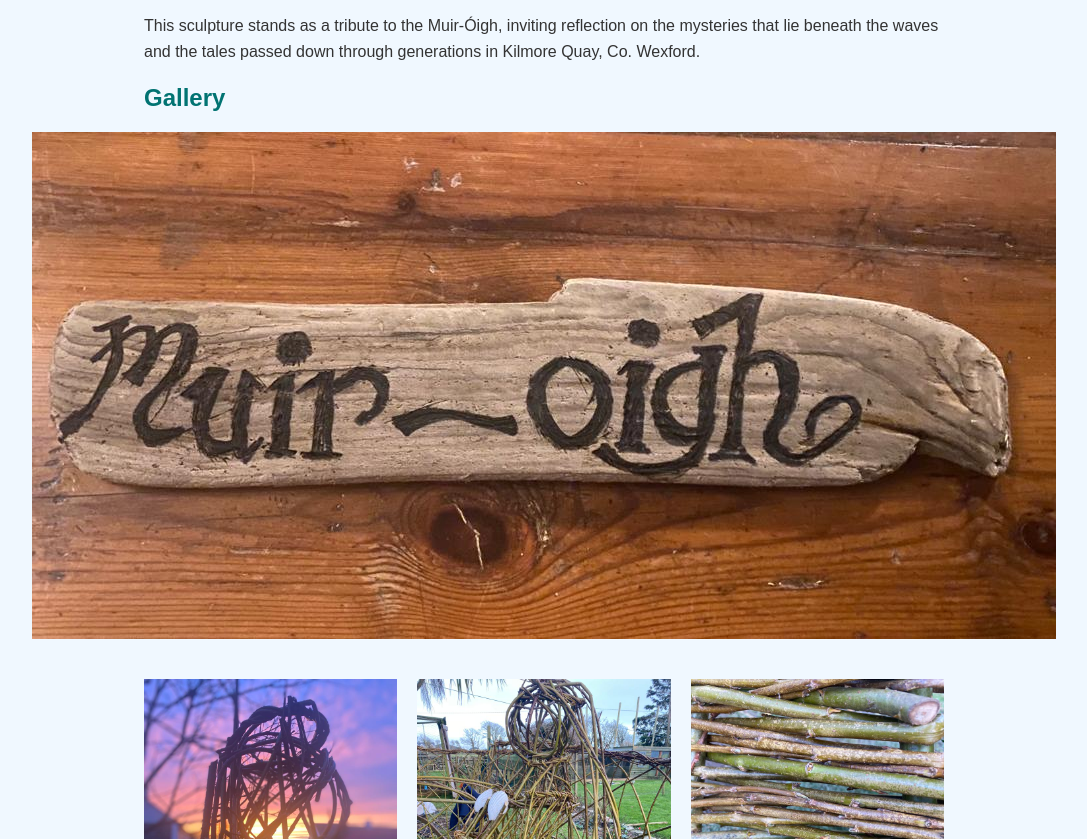
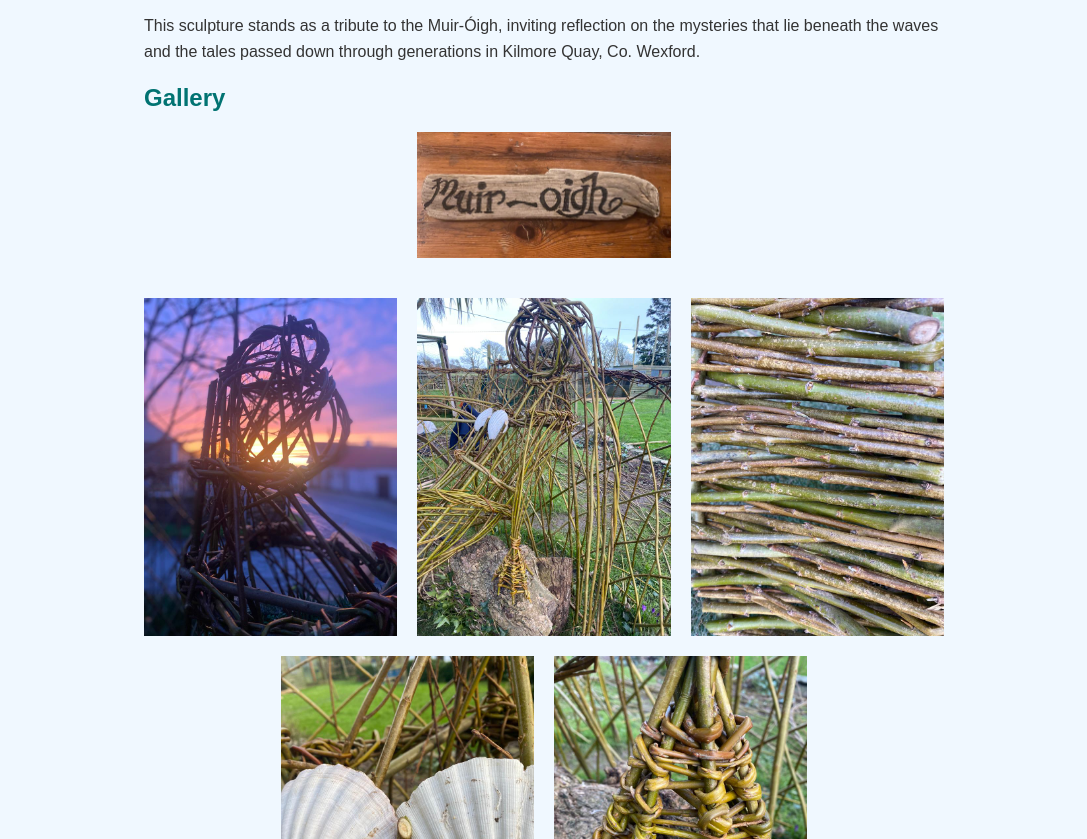
Before and after one commit to xemmett/muir-oigh, a plain HTML site: page index.html in a window 1280 px wide. Shown: the part 702-1541 px from the top of the page, without its empty margins (96-1183 px from the left). Drawn offline with Linux system fonts and the light colour scheme.

Commit message:
fixed image size

```diff
--- a/index.html
+++ b/index.html
@@ -62,6 +62,8 @@
             /* Maintain aspect ratio */
         }
 
+        /* ... Other styles ... */
+
         .images-section .featured-image {
             width: 100%;
             /* Takes full width of the container */
@@ -75,9 +77,10 @@
 
         /* Ensures the featured image is responsive and maintains aspect ratio */
         .images-section .featured-image img {
-            width: 200%;
-            /* Adjust this value to your liking */
+            max-width: 100%;
+            /* Featured image will not exceed the width of its container */
             height: auto;
+            /* Maintain aspect ratio */
         }
 
         /* Responsive layout for desktop */
```
